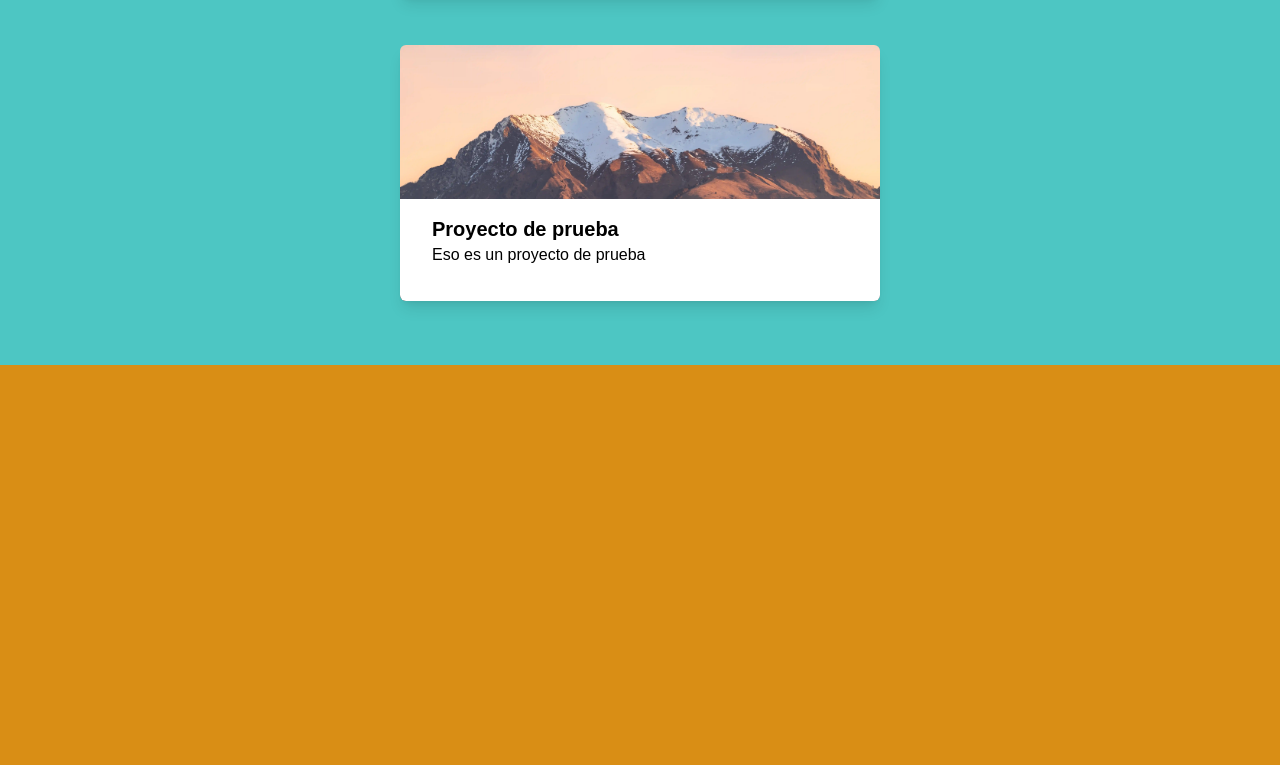
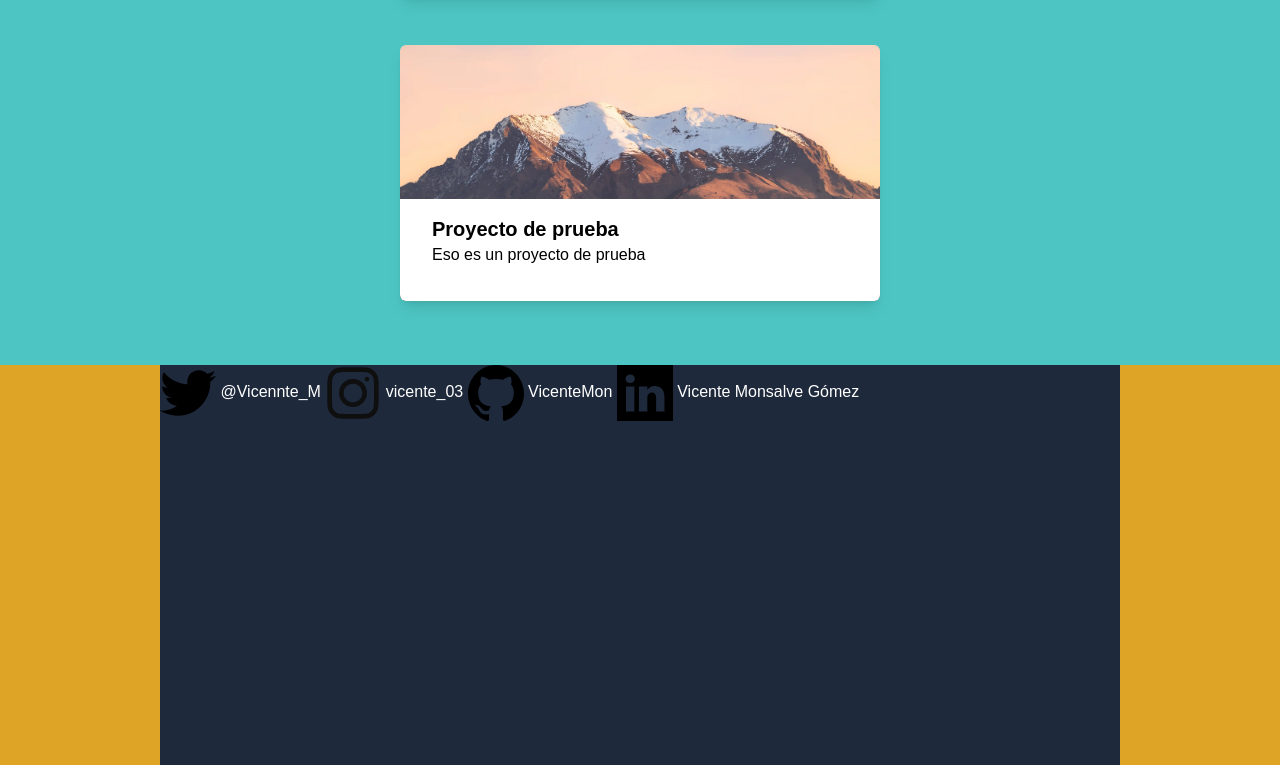
Before and after one commit to VicenteMon/Porfolio, an Astro site: page / in a window 1280 px wide. Shown: the part 2971-3736 px from the top of the page. Built offline with nearby package versions, Linux system fonts and the light colour scheme; Astro itself is replaced by a stand-in of ours; what tailwindcss-animated would draw is missing.

Commit message:
Empezando con el footer

```diff
--- a/src/layouts/Layout.astro
+++ b/src/layouts/Layout.astro
@@ -19,8 +19,16 @@ const { title } = Astro.props;
 	<body class="font-montserrat">
 		<slot />
 
-		<footer class="bg-[#d98e15] text-white w-full h-[50vh]">
-
+		<footer class="bg-[#dea426] text-white w-full h-[50vh]">
+			<div class="h-full mx-40 bg-slate-800">
+				<div>
+					<img src="/ico/twitter_logo.svg" alt="" class="h-auto w-14 inline"> <a href="#">@Vicennte_M</a>
+					<img src="/ico/instagram_logo.svg" alt="" class="h-auto w-14 inline"> <a href="#">vicente_03</a>
+					<img src="/ico/github_logo.svg" alt="" class="h-auto w-14 inline"> <a href="#">VicenteMon</a>
+					<img src="/ico/linkedin_logo.svg" alt="" class="h-auto w-14 inline"> <a href="#">Vicente Monsalve Gómez</a>
+				</div>
+				<div></div>
+			</div>
 		</footer>
 	</body>
 </html>
```
Also changed, not shown: public/ico/email_logo.svg (added), public/ico/instagram_logo.svg (added), public/ico/twitter_logo.svg (added).
